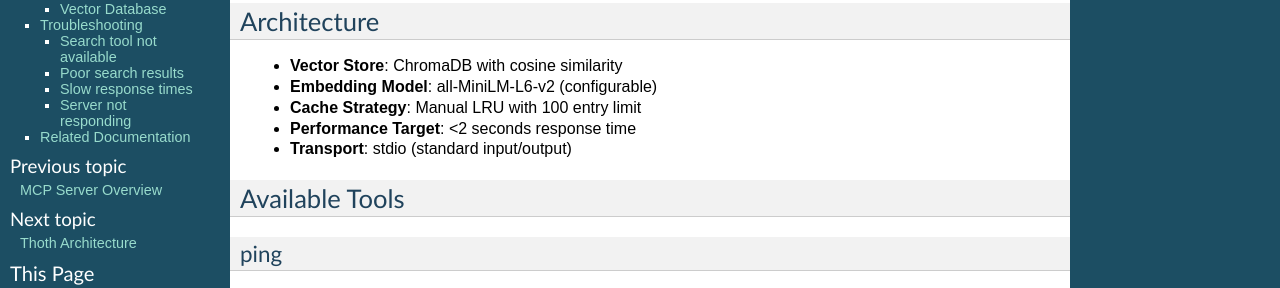
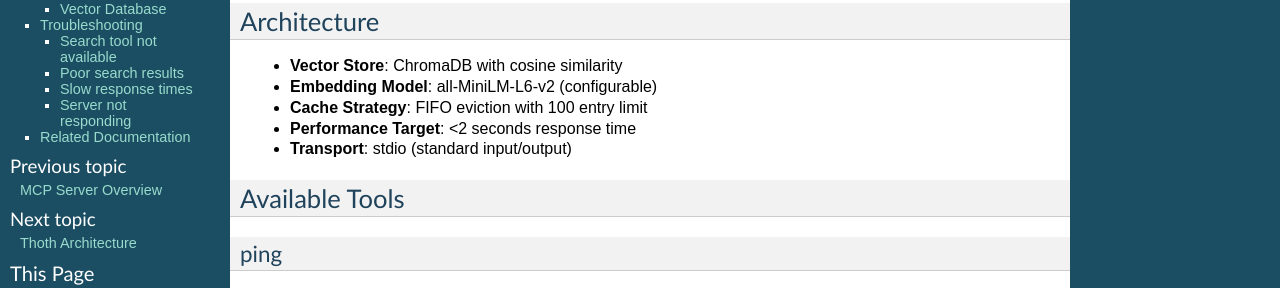
Before and after one commit to TheWinterShadow/Thoth, a Sphinx documentation site: the page built from docs/source/MCP_TOOLS.md, in a window 1280 px wide and 900 px high. Shown: the part 265-553 px from the top of the window. Built offline with Sphinx 7.4.7, drawn with Linux system fonts in a browser that asks for light colours.

Commit message:
Update docs/source/MCP_TOOLS.md
Co-authored-by: Copilot <175728472+Copilot@users.noreply.github.com>

```diff
--- a/docs/source/MCP_TOOLS.md
+++ b/docs/source/MCP_TOOLS.md
@@ -10,7 +10,7 @@ The Thoth MCP Server provides semantic search capabilities over handbook content
 
 - **Vector Store**: ChromaDB with cosine similarity
 - **Embedding Model**: all-MiniLM-L6-v2 (configurable)
-- **Cache Strategy**: Manual LRU with 100 entry limit
+- **Cache Strategy**: FIFO eviction with 100 entry limit
 - **Performance Target**: <2 seconds response time
 - **Transport**: stdio (standard input/output)
 
```
